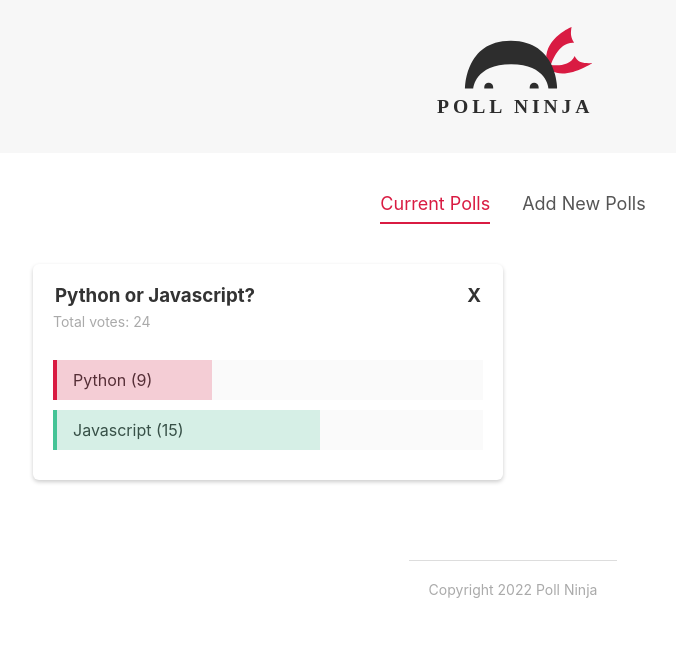
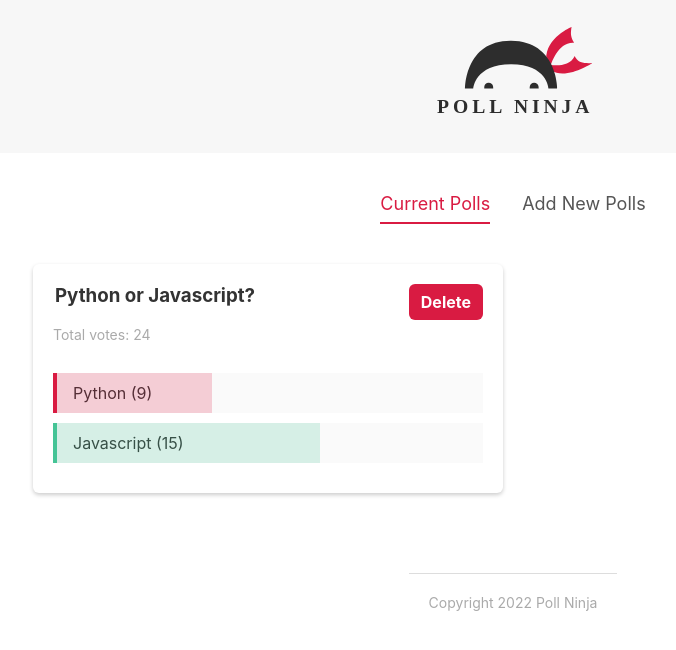
Before and after one commit to evariste1963/ninjapolls, a Svelte app: page / in a window 1280 px wide. Shown: the top 650 px of the page, without its empty margins (127-803 px from the left). Built offline with nearby package versions, Linux system fonts and the light colour scheme.

Commit message:
my delete align with course delete

```diff
--- a/src/components/PollDetails.svelte
+++ b/src/components/PollDetails.svelte
@@ -1,6 +1,7 @@
 <script>
   import PollStore from "../stores/PollStore";
   import Card from "../shared/Card.svelte";
+  import Button from "../shared/Button.svelte";
   export let poll;
 
   //reactive values
@@ -10,9 +11,9 @@
 
   //handling Votes
   const handleVote = (option, id) => {
-    PollStore.update(currentPolls => {
+    PollStore.update((currentPolls) => {
       let copiedPolls = [...currentPolls];
-      let upVotedPoll = copiedPolls.find(poll => poll.id == id);
+      let upVotedPoll = copiedPolls.find((poll) => poll.id == id);
 
       option === "a" ? upVotedPoll.votesA++ : upVotedPoll.votesB++;
 
@@ -20,12 +21,9 @@
     });
   };
 
-  const handleDelete = id => {
-    PollStore.update(currentPolls => {
-      //let copiedPolls = [...currentPolls];
-      let remainingPolls = currentPolls.filter(poll => poll.id !== id);
-
-      return remainingPolls;
+  const handleDelete = (id) => {
+    PollStore.update((currentPolls) => {
+      return currentPolls.filter((poll) => poll.id !== id);
     });
   };
 </script>
@@ -34,9 +32,10 @@
   <div class="poll">
     <div class="title">
       <h3 style="margin-left:2px">{poll.question}</h3>
-      <h3
+      <Button
+        flat={true}
         style="margin-right:2px; cursor:pointer"
-        on:click={() => handleDelete(poll.id)}>X</h3
+        on:click={() => handleDelete(poll.id)}>Delete</Button
       >
     </div>
     <p>Total votes: {totalVotes}</p>
--- a/src/shared/Button.svelte
+++ b/src/shared/Button.svelte
@@ -1,41 +1,41 @@
 <script>
-    export let type ='primary';
+  export let type = "primary";
   export let flat = false;
-export let inverse = false
+  export let inverse = false;
 </script>
 
-<button class={type} class:flat={flat} class:inverse={inverse}>
-    <slot></slot>
+<button class={type} class:flat class:inverse on:click>
+  <slot />
 </button>
 
 <style>
-    button{
-        border:0;
-        cursor:pointer;
+  button {
+    border: 0;
+    cursor: pointer;
     border-radius: 6px;
     padding: 8px 12px;
     font-weight: bold;
-        box-shadow: 2px 3px 4px rgba(0,0,0,0.2)
+    box-shadow: 2px 3px 4px rgba(0, 0, 0, 0.2);
   }
-    .primary{
+  .primary {
     background: #d91b42;
-        color:white;
+    color: white;
   }
-    .secondary{
+  .secondary {
     background: #45c496;
     color: white;
   }
-    .flat{
+  .flat {
     box-shadow: none;
   }
-    .primary.inverse{
+  .primary.inverse {
     background: white;
-        color:#d91b42;
+    color: #d91b42;
     border: 2px solid #d91b42;
   }
-    .secondary.inverse{
+  .secondary.inverse {
     background: white;
-        color:#45c496;
+    color: #45c496;
     border: 2px solid #45c496;
   }
 </style>
```
Lines whose indentation alone changed are shown as unchanged.
